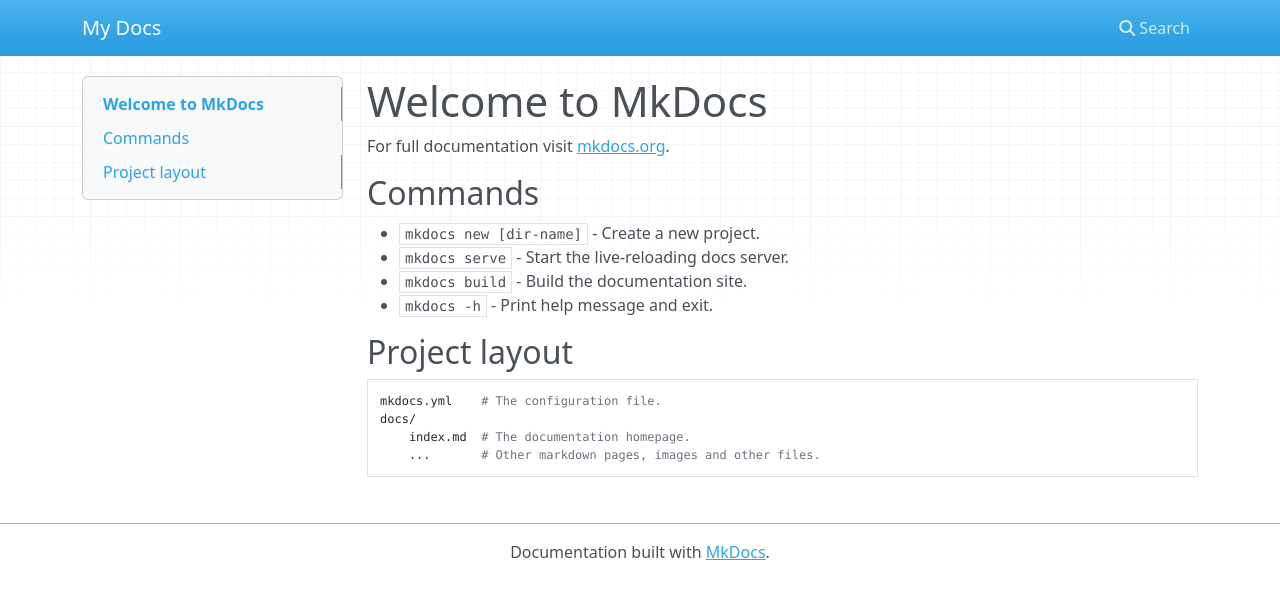
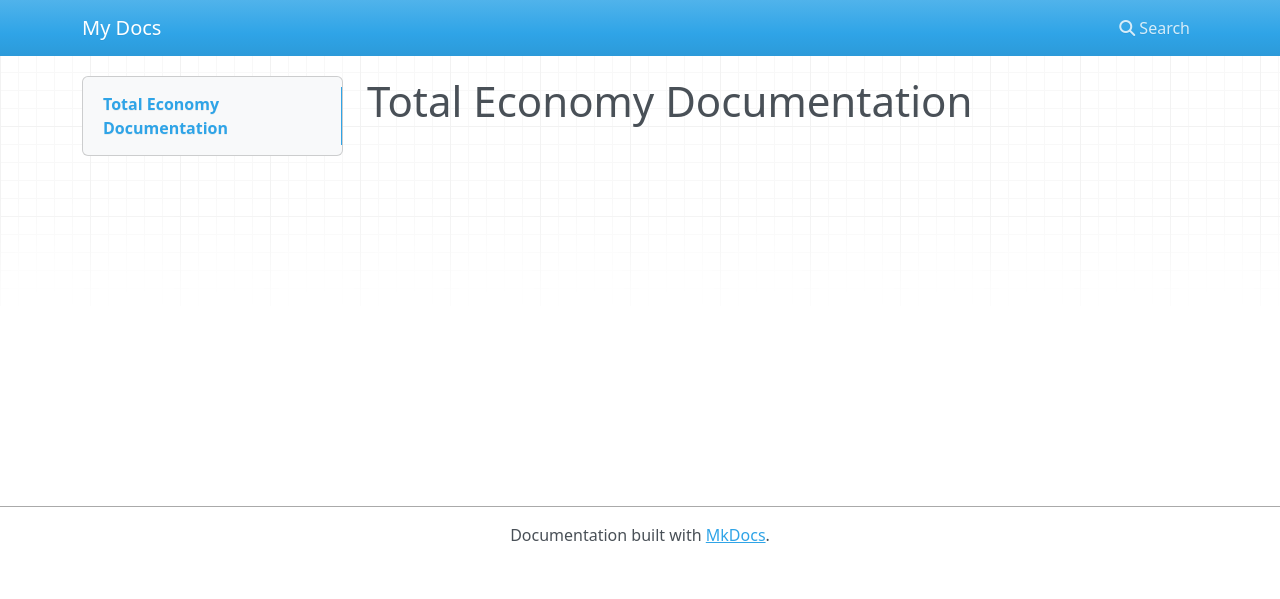
Before and after one commit to ericgrandt/TotalEconomy, an MkDocs documentation site: the page built from docs/index.md, in a window 1280 px wide. Shown: the top 599 px of the page. Built offline with MkDocs 1.6.1, drawn with Linux system fonts in a browser that asks for light colours; nearby versions of some CDN libraries.

Commit message:
Update index.md

```diff
--- a/docs/index.md
+++ b/docs/index.md
@@ -1,17 +1 @@
-# Welcome to MkDocs
-
-For full documentation visit [mkdocs.org](https://www.mkdocs.org).
-
-## Commands
-
-* `mkdocs new [dir-name]` - Create a new project.
-* `mkdocs serve` - Start the live-reloading docs server.
-* `mkdocs build` - Build the documentation site.
-* `mkdocs -h` - Print help message and exit.
-
-## Project layout
-
-    mkdocs.yml    # The configuration file.
-    docs/
-        index.md  # The documentation homepage.
-        ...       # Other markdown pages, images and other files.
+# Total Economy Documentation
```
